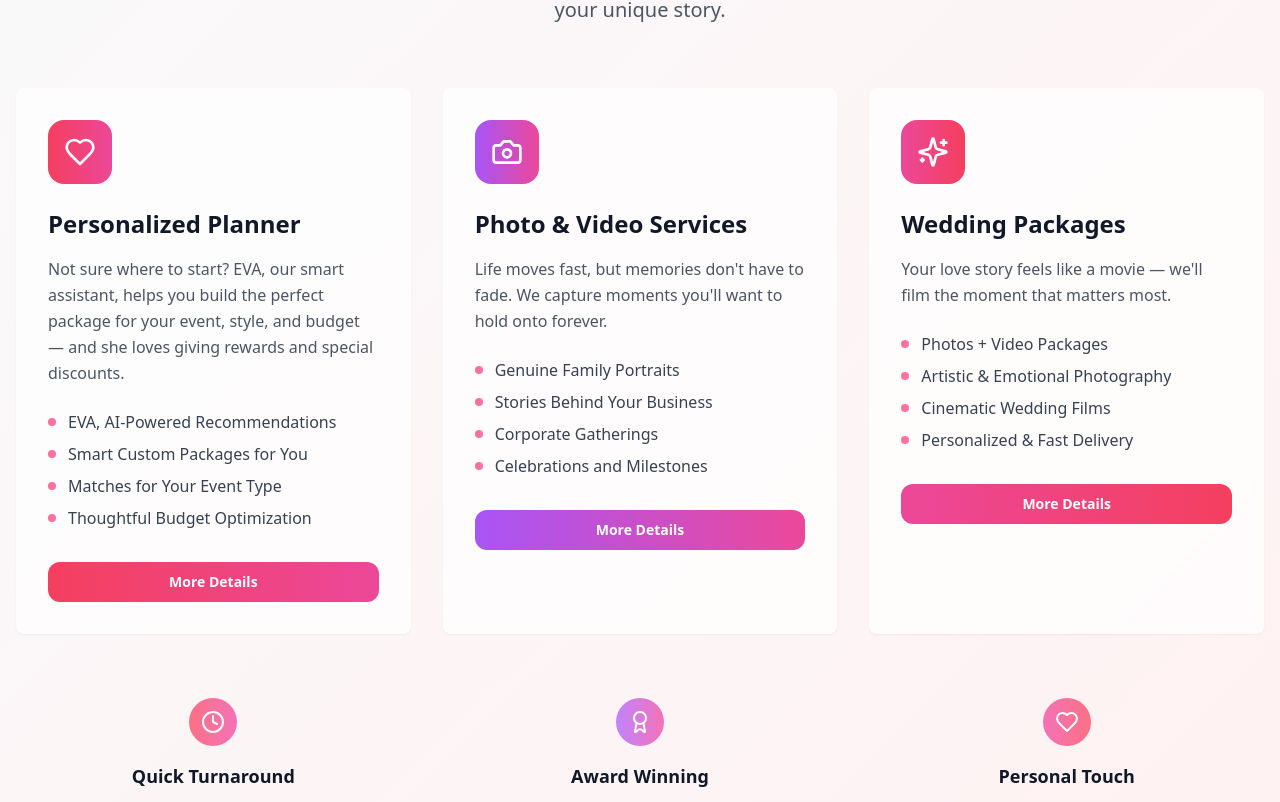
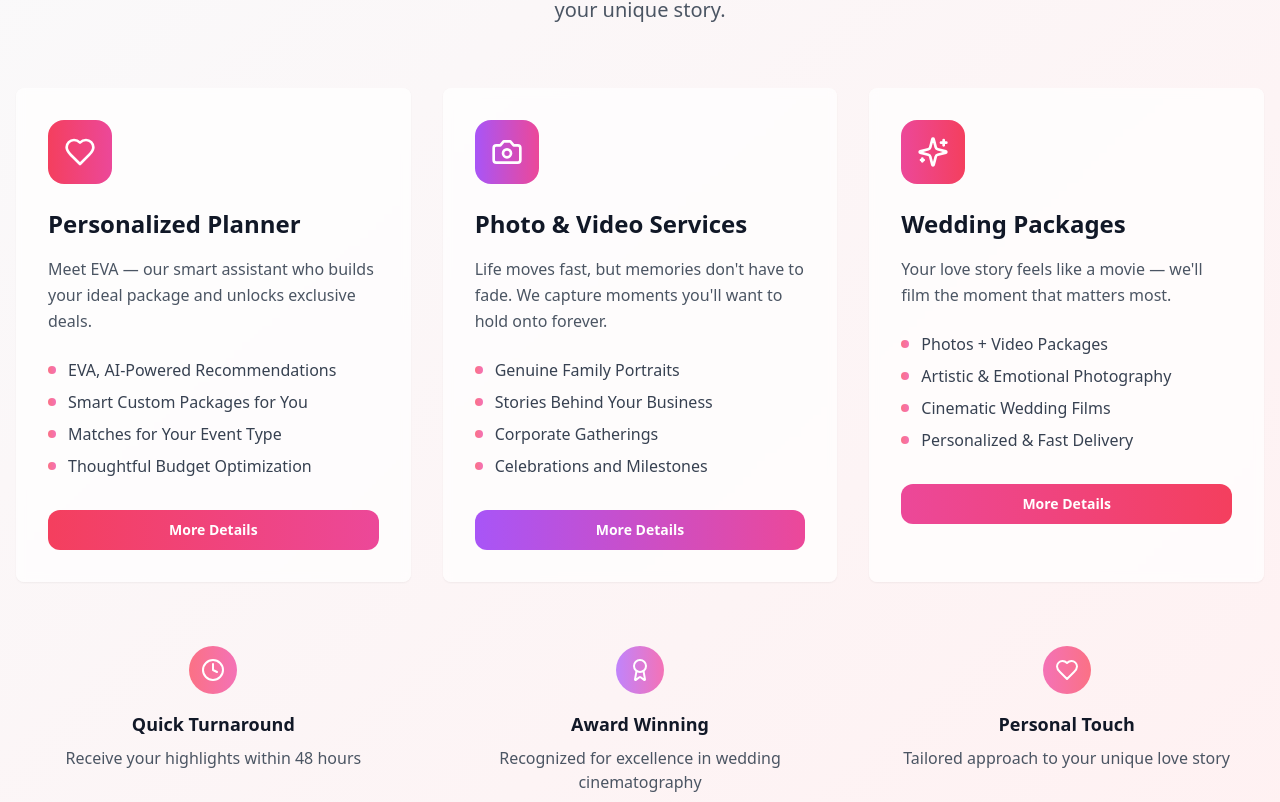
Before and after one commit to alexbullgomes/forever-after-ai-dreams, a React (Vite) app: page / in a window 1280 px wide. Shown: the part 1084-1886 px from the top of the page. Built offline with nearby package versions, Linux system fonts and the light colour scheme.

Commit message:
Update content
Update the content of a paragraph in the Services component.

```diff
--- a/src/components/Services.tsx
+++ b/src/components/Services.tsx
@@ -23,7 +23,7 @@ const Services = ({
   const services = [{
     icon: Heart,
     title: "Personalized Planner",
-    description: "Not sure where to start? EVA, our smart assistant, helps you build the perfect package for your event, style, and budget — and she loves giving rewards and special discounts.",
+    description: "Meet EVA — our smart assistant who builds your ideal package and unlocks exclusive deals.",
     features: ["EVA, AI-Powered Recommendations", "Smart Custom Packages for You", "Matches for Your Event Type", "Thoughtful Budget Optimization"],
     gradient: "from-rose-500 to-pink-500",
     route: "/planner"
```
